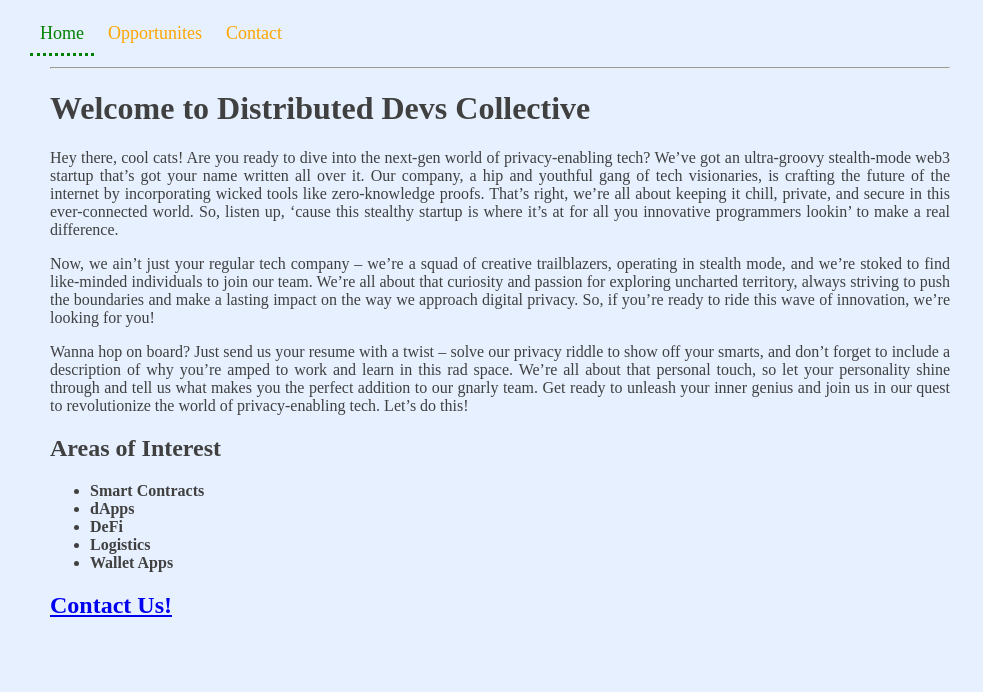
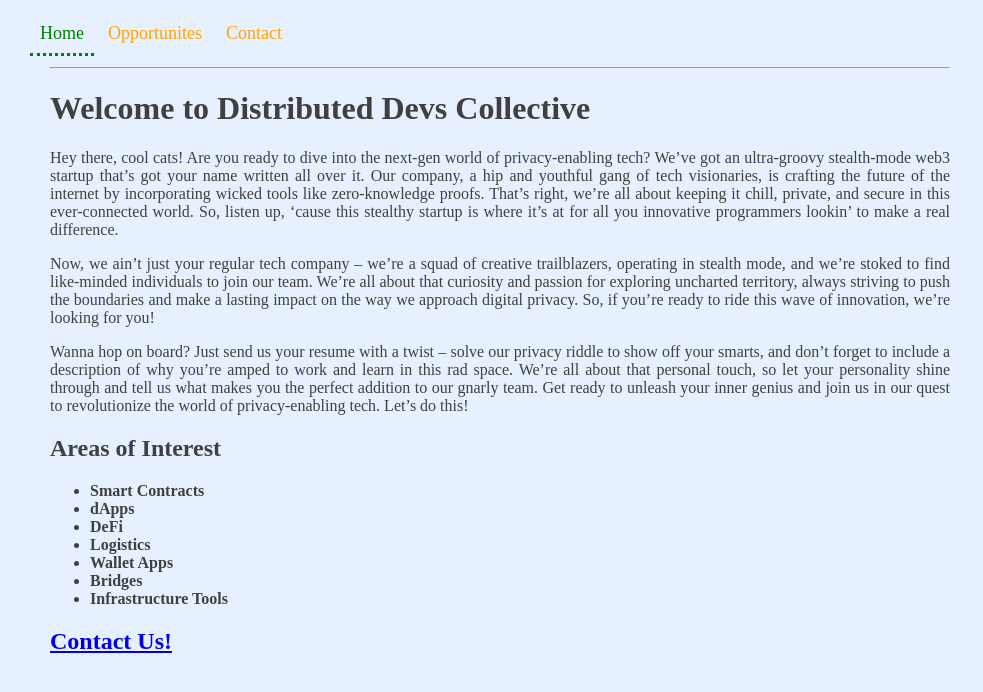
Before and after one commit to pekasus/pekasus.github.io, a Jekyll site: the page built from index.md, in a window 1280 px wide. Shown: the top 692 px of the page, without its empty margins (0-983 px from the left). Built offline with Jekyll 4.4.1, drawn with Linux system fonts in a browser that asks for light colours.

Commit message:
added bridges and infrastructure tools

```diff
--- a/index.md
+++ b/index.md
@@ -36,5 +36,7 @@ the world of privacy-enabling tech. Let's do this!
 - **DeFi**
 - **Logistics**
 - **Wallet Apps**
+- **Bridges**
+- **Infrastructure Tools**
 
 ## [Contact Us!](/contact.html)
```
